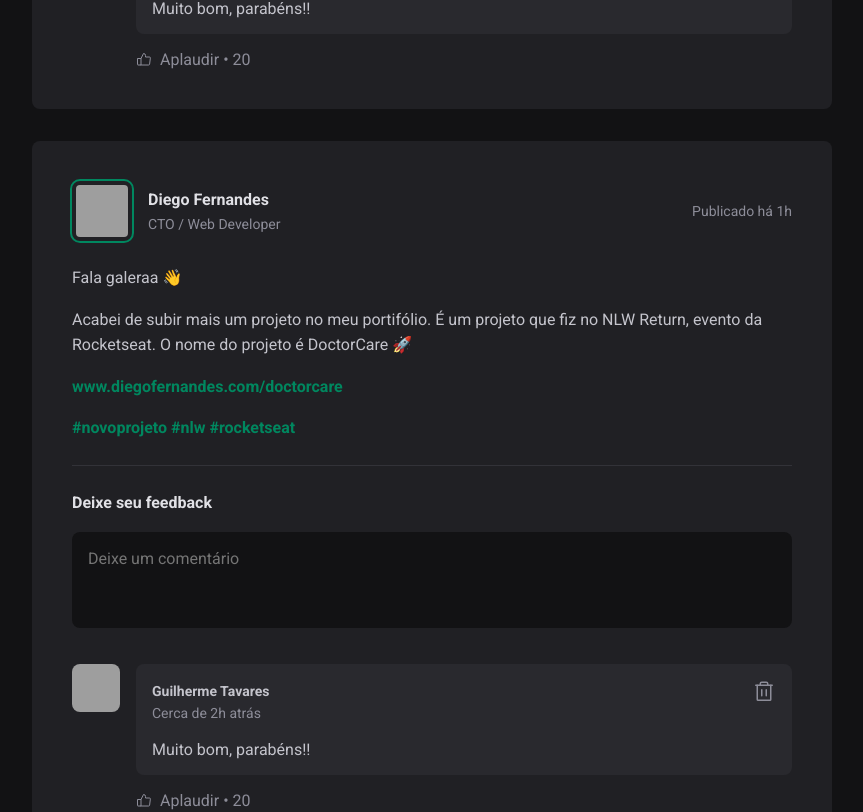
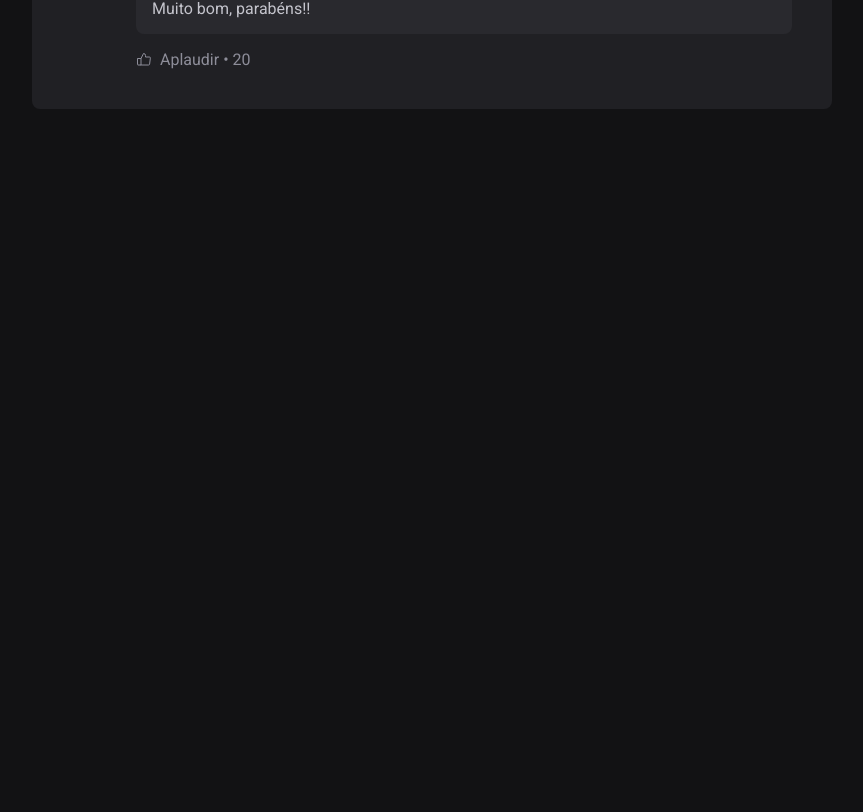
Before and after one commit to guigx7/01-ignite-feed, a React (Vite) app: page / in a window 1280 px wide. Shown: the part 2137-2949 px from the top of the page, without its empty margins (352-1215 px from the left). After the commit the page ends 2278 px from the top, so only its background shows below. Built offline with nearby package versions, Linux system fonts and the light colour scheme; grey boxes are pictures that could not be loaded.

Commit message:
Estruturando dados da aplicação

```diff
--- a/src/App.jsx
+++ b/src/App.jsx
@@ -5,26 +5,55 @@
 import './global.css'
 import styles from './App.module.css'
 
+const posts = [
+  {
+    id: 1,
+    author: {
+      avatarUrl: 'https://github.com/guigx7.png',
+      name: 'Guilherme Tavares',
+      role: 'IVR Developer'
+    },
+    content: [
+      { type: 'paragraph', content: 'Fala galera!' },
+      { type: 'paragraph', content: 'Acabei de subir mais um projeto no meu portifólio. É um projeto que fiz no Rocketseat Ignite. O nome do projeto é IgniteFeed 🚀' },
+      { type: 'link', content: 'www.offguigx7.com/portfolio/ignitefeed' },
+    ],
+    publishedAt: new Date('2023-01-28 20:00:00')
+  },
+  {
+    id: 2,
+    author: {
+      avatarUrl: 'https://github.com/diego3g.png',
+      name: 'Diego Fernandes',
+      role: 'CTO at Rocketseat'
+    },
+    content: [
+      { type: 'paragraph', content: 'Fala galeraa 👋' },
+      { type: 'paragraph', content: 'Acabei de subir mais um projeto no meu portifa. É um projeto que fiz no NLW Return, evento da Rocketseat. O nome do projeto é DoctorCare 🚀' },
+      { type: 'link', content: 'www.diegofernandes.com/doctorcare' },
+    ],
+    publishedAt: new Date('2023-01-26 16:20:00')
+  },
+];
+
 
 function App() {
   return (
     <>
-      <Header/>
+      <Header />
       <div className={styles.wrapper}>
         <Sidebar />
         <main>
-          <Post
-            author="Diego Fernandes"
-            content="Lorem ipsum"
-          />
-          <Post
-            author="Guuilherme Tavares"
-            content="Lorem ipsum"
-          />
-          <Post
-            author="Guuilherme Tavares"
-            content="Lorem ipsum"
-          />
+          {posts.map(post => {
+            return (
+              <Post
+              author={post.author}
+              content={post.content}
+              publishedAt={post.publishedAt}
+
+              />
+            )
+          })}
         </main>
       </div>
     </>
```
